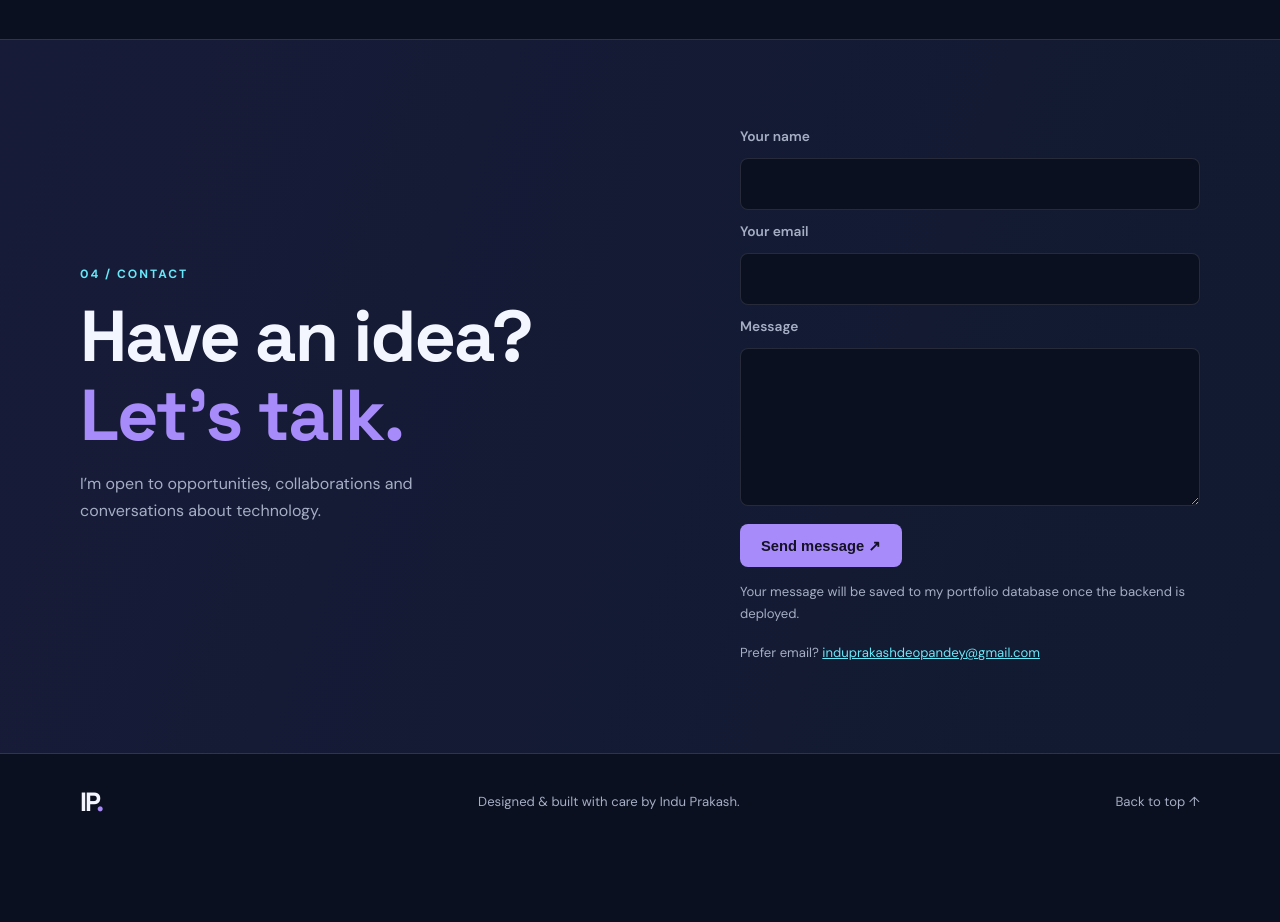
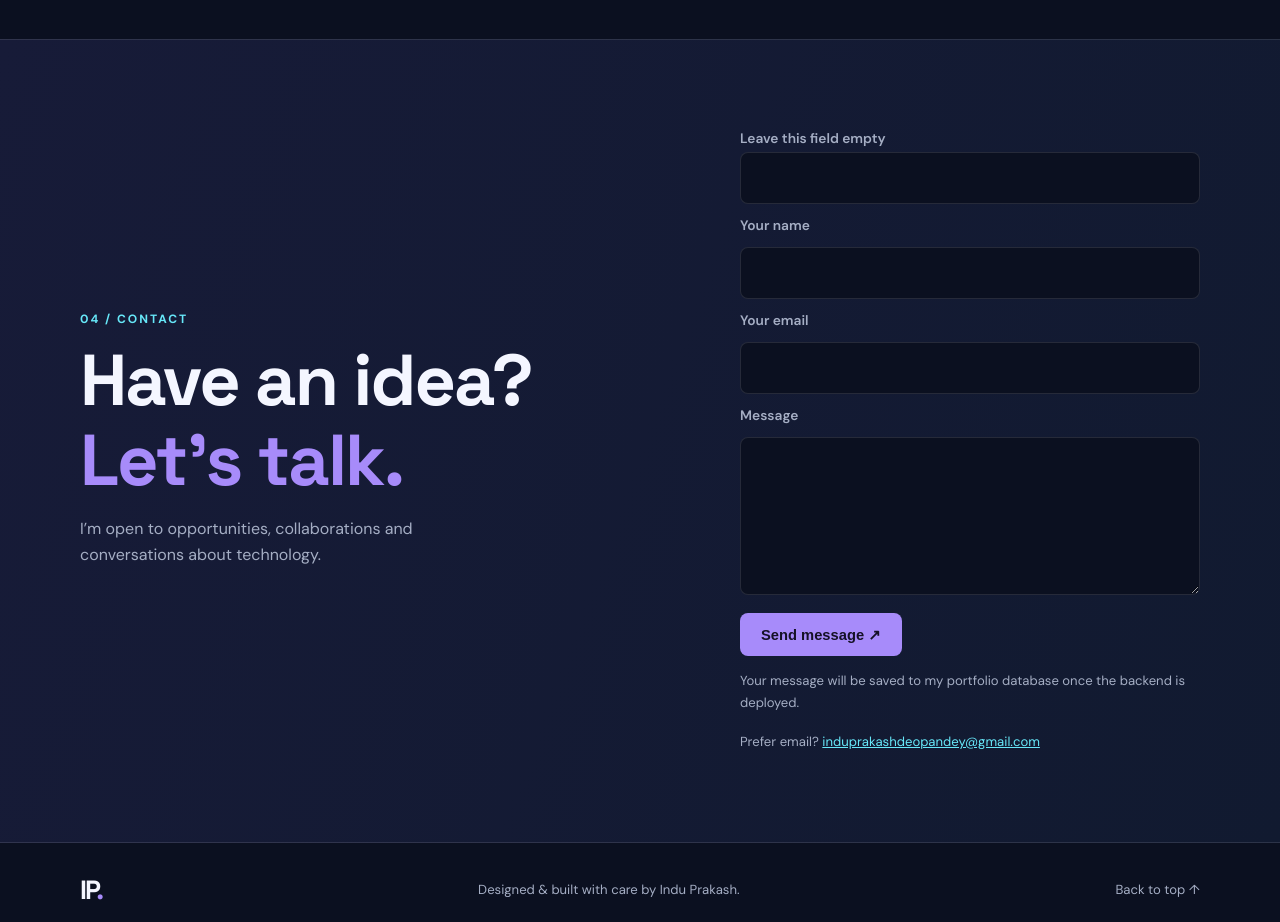
Before and after one commit to induprakashdeopandey/Indu-porfolio, a plain HTML site: page index.html in a window 1280 px wide. Shown: the part 2660-3582 px from the top of the page. Before the commit the page ends 3509 px from the top, so only its background shows below. Drawn offline with Linux system fonts and the light colour scheme.

Commit message:
Add hidden anti-spam honeypot to contact form

```diff
--- a/index.html
+++ b/index.html
@@ -89,6 +89,7 @@
       <div class="container contact-inner">
         <div><p class="eyebrow">04 / CONTACT</p><h2>Have an idea?<br /><span>Let’s talk.</span></h2><p class="contact-copy">I’m open to opportunities, collaborations and conversations about technology.</p></div>
         <form class="contact-form" id="contact-form">
+          <div class="form-honeypot" aria-hidden="true"><label for="contact-company">Leave this field empty</label><input id="contact-company" name="company" type="text" tabindex="-1" autocomplete="off" /></div>
           <label for="contact-name">Your name</label><input id="contact-name" name="name" type="text" autocomplete="name" maxlength="80" required />
           <label for="contact-email">Your email</label><input id="contact-email" name="email" type="email" autocomplete="email" maxlength="254" required />
           <label for="contact-message">Message</label><textarea id="contact-message" name="message" rows="5" maxlength="3000" required></textarea>
```
